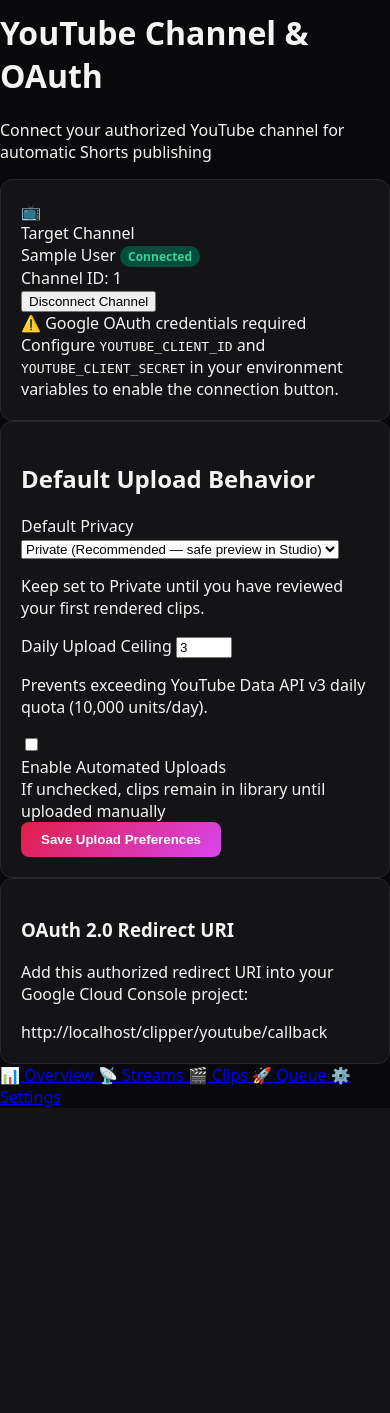
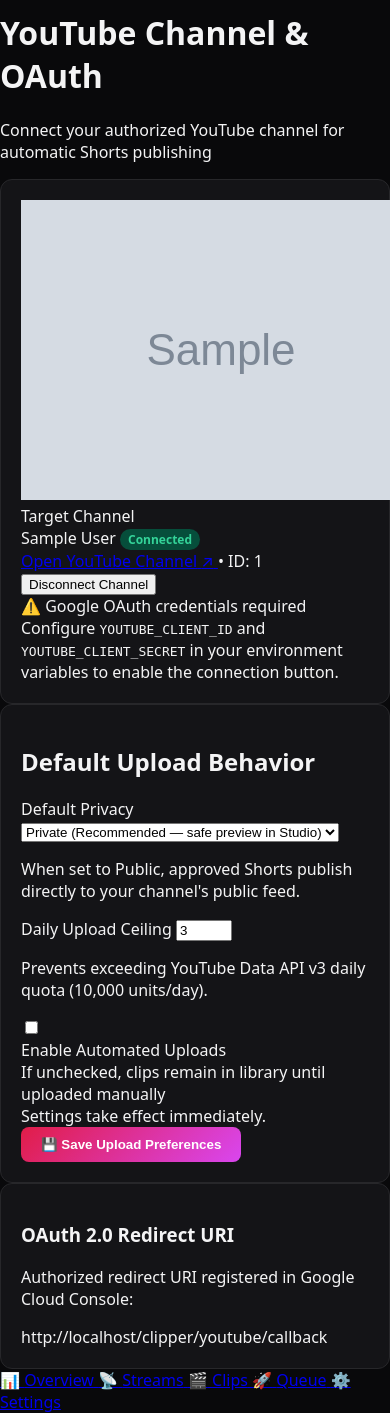
Before and after one commit to MohitGohel07/my-chat-backend, a Laravel app: page /clipper/youtube in a window 390 px wide; the page is wider, and only the part inside the window is pictured. Shown: the part 209-1622 px from the top of that part. Before the commit the page ends 1316 px from the top of that part, so only its background shows below. Run offline with Laravel 12, Linux system fonts and the light colour scheme; a user stored in the database is signed in; tables that the repository leaves empty hold one stand-in row (values such as "Sample post"); grey boxes marked "Sample" are stand-in pictures; some web fonts are replaced.

Commit message:
feat: show channel avatar and link, fix mobile view button padding and responsiveness

```diff
--- a/app/Http/Controllers/Clipper/YouTubeSettingsController.php
+++ b/app/Http/Controllers/Clipper/YouTubeSettingsController.php
@@ -19,10 +19,47 @@ class YouTubeSettingsController extends Controller
     {
         $account = ClipperYoutubeAccount::where('is_active', true)->latest()->first();
 
+        // Auto-fetch channel avatar and custom URL if missing
+        if ($account && ! empty($account->access_token) && empty($account->channel_avatar)) {
+            try {
+                $channelRes = Http::withToken($account->access_token)
+                    ->timeout(5)
+                    ->get('https://www.googleapis.com/youtube/v3/channels', [
+                        'part' => 'snippet',
+                        'mine' => 'true',
+                    ]);
+
+                if ($channelRes->successful() && ! empty($channelRes->json('items'))) {
+                    $item = $channelRes->json('items')[0];
+                    $account->channel_id = $item['id'] ?? $account->channel_id;
+                    $account->channel_title = $item['snippet']['title'] ?? $account->channel_title;
+                    $account->channel_avatar = $item['snippet']['thumbnails']['high']['url']
+                        ?? ($item['snippet']['thumbnails']['medium']['url']
+                        ?? ($item['snippet']['thumbnails']['default']['url'] ?? null));
+
+                    $customUrl = $item['snippet']['customUrl'] ?? null;
+                    $account->channel_url = $customUrl
+                        ? 'https://www.youtube.com/' . ltrim($customUrl, '/')
+                        : 'https://www.youtube.com/channel/' . $account->channel_id;
+
+                    $account->save();
+                }
+            } catch (\Throwable $e) {
+                // Ignore transient API failure
+            }
+        }
+
+        $channelUrl = $account?->channel_url;
+        if (! $channelUrl && $account?->channel_id) {
+            $channelUrl = 'https://www.youtube.com/channel/' . $account->channel_id;
+        }
+
         $status = [
             'connected' => (bool) ($account && ! empty($account->access_token)),
             'channel_name' => $account?->channel_title,
             'channel_id' => $account?->channel_id,
+            'channel_avatar' => $account?->channel_avatar,
+            'channel_url' => $channelUrl,
             'auto_upload_enabled' => (bool) ClipperSetting::get('auto_upload_enabled', config('clipper.upload_enabled', false)),
             'default_privacy' => ClipperSetting::get('default_privacy', config('clipper.upload_privacy', 'private')),
             'daily_limit' => (int) ClipperSetting::get('daily_limit', config('clipper.upload_daily_limit', 3)),
@@ -104,6 +141,8 @@ class YouTubeSettingsController extends Controller
         // Fetch YouTube channel details
         $channelTitle = 'Authorized YouTube Channel';
         $channelId = null;
+        $channelAvatar = null;
+        $channelUrl = null;
 
         try {
             $channelRes = Http::withToken($accessToken)
@@ -116,15 +155,25 @@ class YouTubeSettingsController extends Controller
                 $item = $channelRes->json('items')[0];
                 $channelId = $item['id'] ?? null;
                 $channelTitle = $item['snippet']['title'] ?? $channelTitle;
+                $channelAvatar = $item['snippet']['thumbnails']['high']['url']
+                    ?? ($item['snippet']['thumbnails']['medium']['url']
+                    ?? ($item['snippet']['thumbnails']['default']['url'] ?? null));
+
+                $customUrl = $item['snippet']['customUrl'] ?? null;
+                $channelUrl = $customUrl
+                    ? 'https://www.youtube.com/' . ltrim($customUrl, '/')
+                    : 'https://www.youtube.com/channel/' . $channelId;
             }
         } catch (\Throwable $e) {
-            // Keep default channel title if channel API is restricted
+            // Keep defaults if channel query fails
         }
 
         // Save account credentials
         $account = ClipperYoutubeAccount::firstOrNew(['is_active' => true]);
         $account->channel_id = $channelId;
         $account->channel_title = $channelTitle;
+        $account->channel_avatar = $channelAvatar;
+        $account->channel_url = $channelUrl ?? ($channelId ? 'https://www.youtube.com/channel/' . $channelId : null);
         $account->access_token = $accessToken;
         if ($refreshToken) {
             $account->refresh_token = $refreshToken;
--- a/app/Models/Clipper/ClipperYoutubeAccount.php
+++ b/app/Models/Clipper/ClipperYoutubeAccount.php
@@ -14,6 +14,8 @@ class ClipperYoutubeAccount extends Model
     protected $fillable = [
         'channel_id',
         'channel_title',
+        'channel_avatar',
+        'channel_url',
         'access_token',
         'refresh_token',
         'token_type',
--- a/resources/views/clipper/layouts/app.blade.php
+++ b/resources/views/clipper/layouts/app.blade.php
@@ -89,7 +89,7 @@
         }
     </style>
 </head>
-<body class="min-h-screen pb-20 md:pb-6 flex flex-col">
+<body class="min-h-screen pb-36 md:pb-12 flex flex-col">
 
     <!-- Top Navigation Bar -->
     <header class="sticky top-0 z-40 w-full border-b border-zinc-800 bg-zinc-950/90 backdrop-blur-md px-4 py-3">
--- a/resources/views/clipper/youtube/index.blade.php
+++ b/resources/views/clipper/youtube/index.blade.php
@@ -13,43 +13,64 @@
     <!-- Channel Connection Status Card -->
     <div class="gta-card space-y-4">
         <div class="flex flex-col sm:flex-row sm:items-center justify-between gap-4">
-            <div class="flex items-center gap-3">
-                <div class="w-12 h-12 rounded-xl flex items-center justify-center {{ $status['connected'] ? 'bg-emerald-950 text-emerald-400 border border-emerald-800' : 'bg-red-950/80 text-red-400 border border-red-800' }}">
-                    <span class="text-2xl">📺</span>
-                </div>
-                <div>
-                    <div class="text-xs uppercase tracking-wider font-semibold text-zinc-400">Target Channel</div>
-                    <div class="text-base font-bold text-white flex items-center gap-2">
-                        <span>{{ $status['channel_name'] ?? 'No YouTube Channel Connected' }}</span>
+            <div class="flex items-center gap-3.5">
+                @if (! empty($status['channel_avatar']))
+                    <img src="{{ $status['channel_avatar'] }}" alt="{{ $status['channel_name'] }}" class="w-14 h-14 rounded-full object-cover border-2 border-pink-500 shadow-lg shadow-pink-500/20 shrink-0">
+                @else
+                    <div class="w-14 h-14 rounded-2xl flex items-center justify-center shrink-0 {{ $status['connected'] ? 'bg-emerald-950 text-emerald-400 border border-emerald-800' : 'bg-red-950/80 text-red-400 border border-red-800' }}">
+                        <span class="text-2xl">📺</span>
+                    </div>
+                @endif
+
+                <div class="space-y-0.5 min-w-0">
+                    <div class="text-[11px] uppercase tracking-wider font-semibold text-zinc-400">Target Channel</div>
+
+                    <div class="flex items-center gap-2 flex-wrap">
+                        <span class="text-base sm:text-lg font-bold text-white truncate max-w-xs">
+                            {{ $status['channel_name'] ?? 'No YouTube Channel Connected' }}
+                        </span>
                         @if ($status['connected'])
                             <span class="badge badge-green text-[10px]">Connected</span>
                         @endif
                     </div>
-                    <div class="text-xs text-zinc-400">
-                        @if ($status['connected'])
-                            Channel ID: <span class="font-mono text-zinc-300">{{ $status['channel_id'] ?? '—' }}</span>
-                        @else
+
+                    @if ($status['connected'])
+                        <div class="flex flex-wrap items-center gap-2 pt-0.5">
+                            @if (! empty($status['channel_url']))
+                                <a href="{{ $status['channel_url'] }}" target="_blank" rel="noopener noreferrer"
+                                   class="inline-flex items-center gap-1 text-xs font-semibold text-pink-400 hover:text-pink-300 underline underline-offset-4">
+                                    <span>Open YouTube Channel</span>
+                                    <span>↗</span>
+                                </a>
+                                <span class="text-zinc-600">•</span>
+                            @endif
+                            <span class="text-[11px] text-zinc-400 font-mono">
+                                ID: {{ $status['channel_id'] ?? '—' }}
+                            </span>
+                        </div>
+                    @else
+                        <div class="text-xs text-zinc-400">
                             Connect your account to enable direct uploads
-                        @endif
-                    </div>
+                        </div>
+                    @endif
                 </div>
             </div>
 
-            <div>
+            <div class="w-full sm:w-auto shrink-0">
                 @if ($status['connected'])
-                    <form action="{{ route('clipper.youtube.disconnect') }}" method="POST">
+                    <form action="{{ route('clipper.youtube.disconnect') }}" method="POST" class="w-full sm:w-auto" onsubmit="return confirm('Disconnect this YouTube channel?');">
                         @csrf
-                        <button type="submit" class="px-4 py-2 rounded-lg bg-rose-600/80 hover:bg-rose-500 text-white text-xs font-semibold transition border border-rose-600">
+                        <button type="submit" class="w-full sm:w-auto px-4 py-2.5 rounded-lg bg-rose-950/80 hover:bg-rose-900 text-rose-300 text-xs font-semibold transition border border-rose-800 text-center">
                             Disconnect Channel
                         </button>
                     </form>
                 @else
                     @if ($status['client_id_configured'])
-                        <a href="{{ route('clipper.youtube.connect') }}" class="gta-btn-primary text-xs">
+                        <a href="{{ route('clipper.youtube.connect') }}" class="gta-btn-primary w-full sm:w-auto text-xs py-2.5 px-4 text-center">
                             🔗 Connect YouTube Account
                         </a>
                     @else
-                        <button type="button" class="gta-btn-primary text-xs" disabled title="Configure OAuth credentials in environment first" style="opacity:0.6;cursor:not-allowed;">
+                        <button type="button" class="gta-btn-primary w-full sm:w-auto text-xs py-2.5 px-4" disabled title="Configure OAuth credentials in environment first" style="opacity:0.6;cursor:not-allowed;">
                             🔗 Connect YouTube Account
                         </button>
                     @endif
@@ -65,7 +86,7 @@
         @endif
     </div>
 
-    <!-- Publishing Defaults Form -->
+    <!-- Publishing Defaults Form (Optimized for Mobile Touch) -->
     <form action="{{ route('clipper.youtube.update') }}" method="POST" class="space-y-6">
         @csrf
 
@@ -74,25 +95,25 @@
 
             <div>
                 <label for="default_privacy" class="block text-xs font-medium text-zinc-300 mb-1">Default Privacy</label>
-                <select id="default_privacy" name="default_privacy" class="w-full bg-zinc-900 border border-zinc-800 rounded-lg px-3 py-2 text-sm text-white focus:outline-none focus:border-pink-500">
+                <select id="default_privacy" name="default_privacy" class="w-full bg-zinc-900 border border-zinc-800 rounded-lg px-3 py-2.5 text-sm text-white focus:outline-none focus:border-pink-500">
                     <option value="private" {{ $status['default_privacy'] === 'private' ? 'selected' : '' }}>Private (Recommended — safe preview in Studio)</option>
-                    <option value="unlisted" {{ $status['default_privacy'] === 'unlisted' ? 'selected' : '' }}>Unlisted (Visible only via URL)</option>
+                    <option value="unlisted" {{ $status['default_privacy'] === 'unlisted' ? 'selected' : '' }}>Unlisted (Visible only via direct link)</option>
                     <option value="public" {{ $status['default_privacy'] === 'public' ? 'selected' : '' }}>Public (Published immediately to subscribers)</option>
                 </select>
                 <p class="text-[11px] text-zinc-500 mt-1">
-                    Keep set to Private until you have reviewed your first rendered clips.
+                    When set to Public, approved Shorts publish directly to your channel's public feed.
                 </p>
             </div>
 
             <div>
                 <label for="daily_limit" class="block text-xs font-medium text-zinc-300 mb-1">Daily Upload Ceiling</label>
-                <input type="number" id="daily_limit" name="daily_limit" value="{{ $status['daily_limit'] }}" min="1" max="20" class="w-full bg-zinc-900 border border-zinc-800 rounded-lg px-3 py-2 text-sm text-white focus:outline-none focus:border-pink-500">
+                <input type="number" id="daily_limit" name="daily_limit" value="{{ $status['daily_limit'] }}" min="1" max="20" class="w-full bg-zinc-900 border border-zinc-800 rounded-lg px-3 py-2.5 text-sm text-white focus:outline-none focus:border-pink-500">
                 <p class="text-[11px] text-zinc-500 mt-1">Prevents exceeding YouTube Data API v3 daily quota (10,000 units/day).</p>
             </div>
 
-            <div class="pt-2">
-                <label class="flex items-center gap-2 p-2.5 rounded-lg border border-zinc-800 bg-zinc-900/50 cursor-pointer">
-                    <input type="checkbox" name="auto_upload_enabled" value="1" {{ $status['auto_upload_enabled'] ? 'checked' : '' }} class="accent-pink-500 rounded">
+            <div class="pt-1">
+                <label class="flex items-center gap-3 p-3 rounded-lg border border-zinc-800 bg-zinc-900/50 cursor-pointer">
+                    <input type="checkbox" name="auto_upload_enabled" value="1" {{ $status['auto_upload_enabled'] ? 'checked' : '' }} class="accent-pink-500 w-4 h-4 rounded">
                     <div>
                         <div class="text-xs font-semibold text-white">Enable Automated Uploads</div>
                         <div class="text-[10px] text-zinc-400">If unchecked, clips remain in library until uploaded manually</div>
@@ -100,9 +121,11 @@
                 </label>
             </div>
 
-            <div class="flex justify-end pt-2">
-                <button type="submit" class="gta-btn-primary text-xs">
-                    Save Upload Preferences
+            <!-- Save Button: Full width on mobile, well-padded and never blocked -->
+            <div class="pt-4 mt-2 border-t border-zinc-800 flex flex-col sm:flex-row items-stretch sm:items-center justify-between gap-3">
+                <div class="text-[11px] text-zinc-500 hidden sm:block">Settings take effect immediately.</div>
+                <button type="submit" class="gta-btn-primary w-full sm:w-auto text-sm py-3 px-6 font-bold shadow-lg shadow-pink-600/30">
+                    💾 Save Upload Preferences
                 </button>
             </div>
         </div>
@@ -111,7 +134,7 @@
     <!-- OAuth Callback Reference -->
     <div class="gta-card space-y-2 text-xs">
         <h3 class="font-bold text-white text-xs uppercase tracking-wider">OAuth 2.0 Redirect URI</h3>
-        <p class="text-zinc-400">Add this authorized redirect URI into your Google Cloud Console project:</p>
+        <p class="text-zinc-400">Authorized redirect URI registered in Google Cloud Console:</p>
         <div class="p-2.5 rounded bg-zinc-900 border border-zinc-800 font-mono text-[11px] text-pink-300 break-all select-all">
             {{ $status['redirect_uri'] }}
         </div>
```
Also changed, not shown: database/migrations/2026_11_22_000004_add_avatar_and_url_to_clipper_youtube_accounts.php (added).
